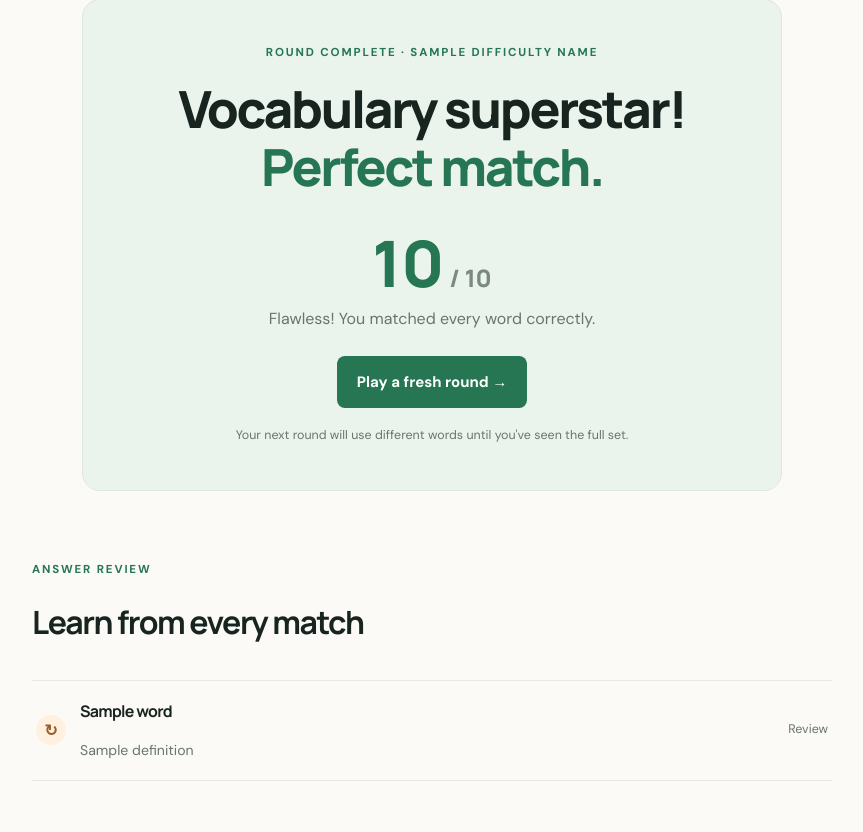
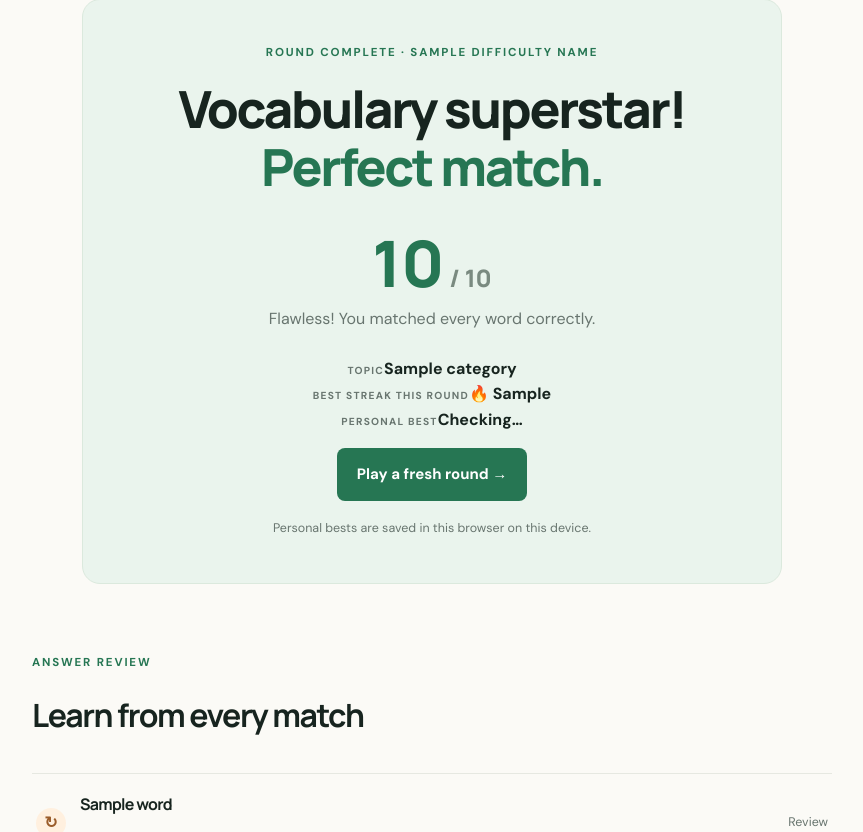
Before and after one commit to ugochi74/word-matching, a Flask app: template templates/results.html in a window 1280 px wide. Shown: the part 147-979 px from the top of the page, without its empty margins (208-1071 px from the left). Run offline with Flask 3, Linux system fonts and the light colour scheme; the template is opened without the code that fills it: most values are stand-ins (such as "Sample title", 1, 10 or a date in 2020).

Commit message:
Show streaks and personal best on the results page

```diff
--- a/templates/results.html
+++ b/templates/results.html
@@ -5,21 +5,30 @@
     <meta name="viewport" content="width=device-width, initial-scale=1.0">
     <title>Your Results | WordMatch</title>
     <link rel="stylesheet" href="{{ url_for('static', filename='css/style.css') }}">
+    <script src="{{ url_for('static', filename='js/results.js') }}" defer></script>
 </head>
 <body>
     <header class="site-header"><a class="brand" href="{{ url_for('home') }}">Word<span>Match</span></a><a class="text-link" href="{{ url_for('home') }}">Home</a></header>
     <main class="results-page page-width">
-        <section class="score-card">
+        <section class="score-card" id="score-card"
+            data-score="{{ score }}" data-total="{{ total }}"
+            data-difficulty="{{ difficulty_name }}" data-category="{{ category }}">
             <p class="eyebrow">ROUND COMPLETE · {{ difficulty_name|replace('_', ' ')|upper }}</p>
             <h1>{% if total and score == total %}Vocabulary superstar! <span>Perfect match.</span>{% elif total and score / total >= 0.7 %}You're finding your flow. <span>Keep it going.</span>{% else %}Every round makes you sharper. <span>Ready for a rematch?</span>{% endif %}</h1>
             <p class="score-number">{{ score }}<span> / {{ total }}</span></p>
             <p class="score-message">{% if score == total %}Flawless! You matched every word correctly.{% elif total and score / total >= 0.7 %}Nice work! Review the tricky words and see if you can beat this score.{% else %}No pressure — check the meanings below, then give it another go.{% endif %}</p>
-            <a class="button button-primary" href="{{ url_for('game', difficulty=difficulty_name) }}">Play a fresh round →</a>
-            <p class="quiet-note results-note">Your next round will use different words until you've seen the full set.</p>
+            <div class="result-stats">
+                <div><span class="stat-label">TOPIC</span><strong>{{ category }}</strong></div>
+                <div><span class="stat-label">BEST STREAK THIS ROUND</span><strong>🔥 {{ best_streak }}</strong></div>
+                <div><span class="stat-label">PERSONAL BEST</span><strong id="personal-best">Checking…</strong></div>
+            </div>
+            <p id="new-record" class="record-message" role="status"></p>
+            <a class="button button-primary" href="{{ url_for('game', difficulty=difficulty_name, category=category) }}">Play a fresh round →</a>
+            <p class="quiet-note results-note">Personal bests are saved in this browser on this device.</p>
         </section>
         <section class="review-section"><p class="eyebrow">ANSWER REVIEW</p><h2>Learn from every match</h2><div class="review-list">
             {% for result in results %}
-            <article class="review-item"><span class="review-status {{ 'correct' if result.is_correct else 'incorrect' }}">{{ '✓' if result.is_correct else '↻' }}</span><div><h3>{{ result.word }}</h3><p>{{ result.definition }}</p></div><span class="review-label">{{ 'Correct' if result.is_correct else 'Review' }}</span></article>
+            <article class="review-item"><span class="review-status {{ 'correct' if result.is_correct else 'incorrect' }}">{{ '✓' if result.is_correct else '↻' }}</span><div><h3>{{ result.word }}</h3><p>{{ result.definition }}</p></div><span class="review-label">{{ '🔥 ' ~ result.streak if result.is_correct and result.streak > 1 else ('Correct' if result.is_correct else 'Review') }}</span></article>
             {% endfor %}
         </div></section>
     </main>
```
